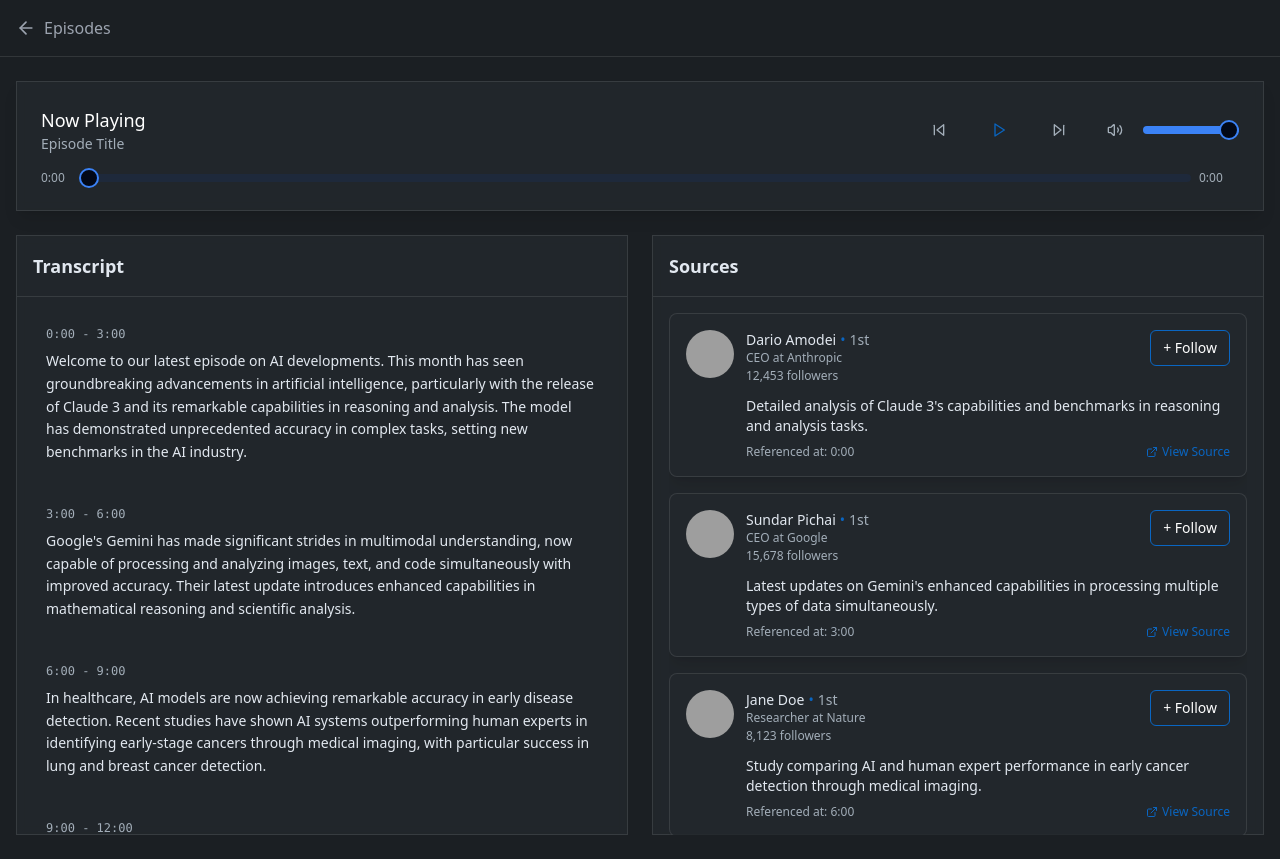
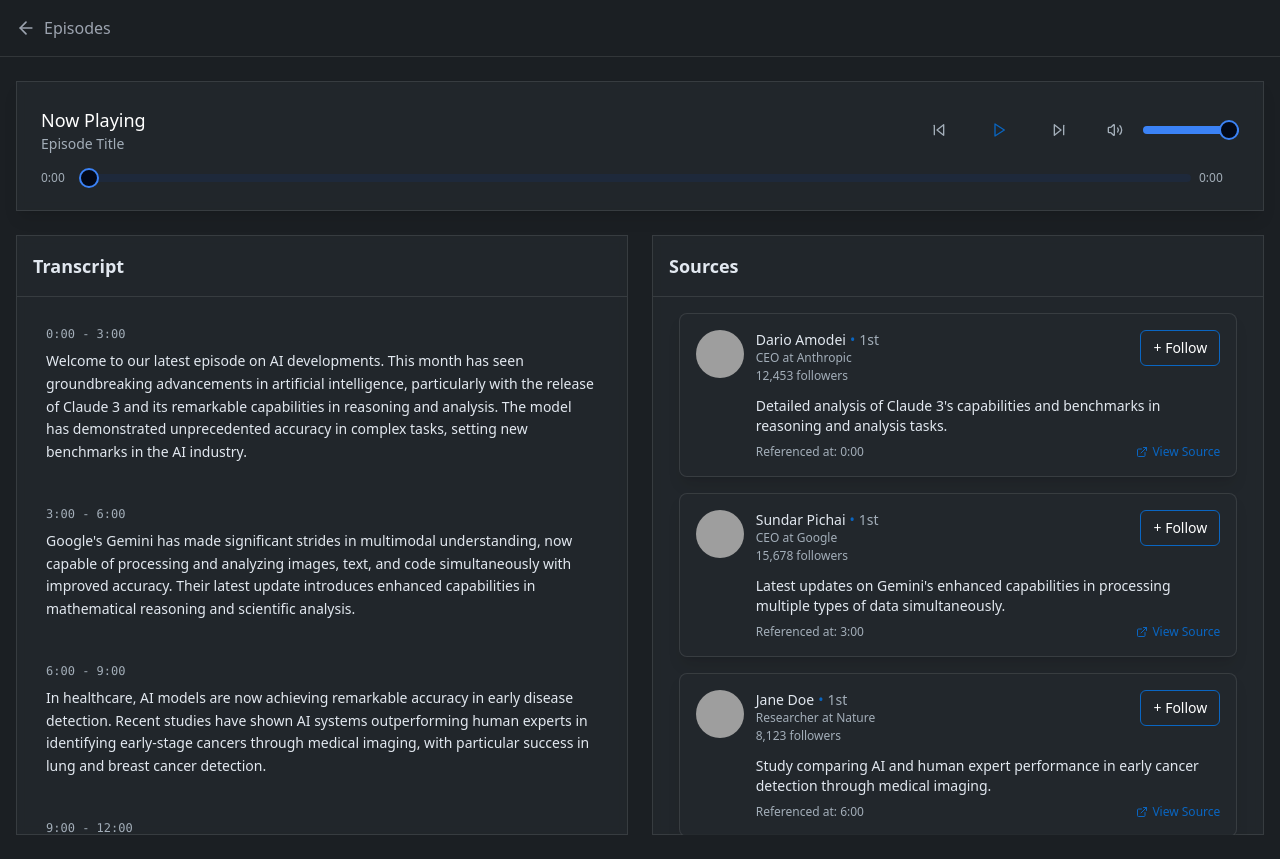
Before and after one commit to abraham-george/profile-sculptor-dark, a React (Vite) app: page /episodes/1 in a window 1280 px wide. Built offline with nearby package versions, Linux system fonts and the light colour scheme; grey boxes are pictures that could not be loaded.

Commit message:
Adjust card width and styles
Reduced the width of the card component to ensure the ring is applied correctly on all sides. Reapplied the necessary styles for consistent appearance.
[skip gpt_engineer]

```diff
--- a/src/components/podcasts/episode/SourceCard.tsx
+++ b/src/components/podcasts/episode/SourceCard.tsx
@@ -11,8 +11,9 @@ interface SourceCardProps {
 
 export const SourceCard = ({ source, isActive, onFollow }: SourceCardProps) => {
   return (
+    <div className="px-1">
       <div
-      className={`glass-card p-4 transition-all duration-200 rounded-lg
+        className={`glass-card p-4 transition-all duration-200 rounded-lg w-[98%] mx-auto
           ${isActive ? 'ring-2 ring-linkedin-blue' : 'hover:bg-white/5'}`}
       >
         <div className="flex items-start gap-3">
@@ -66,5 +67,6 @@ export const SourceCard = ({ source, isActive, onFollow }: SourceCardProps) => {
           </div>
         </div>
       </div>
+    </div>
   );
 };
```
Lines whose indentation alone changed are shown as unchanged.
